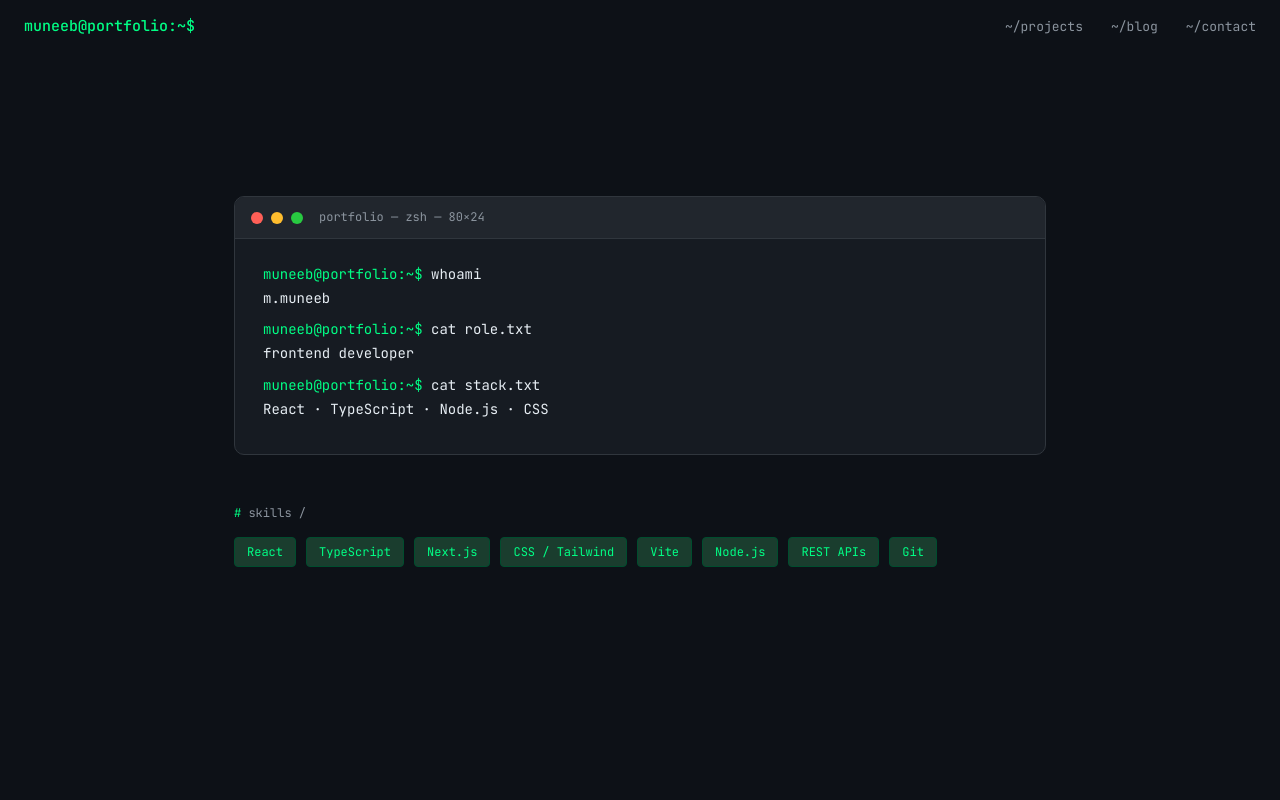
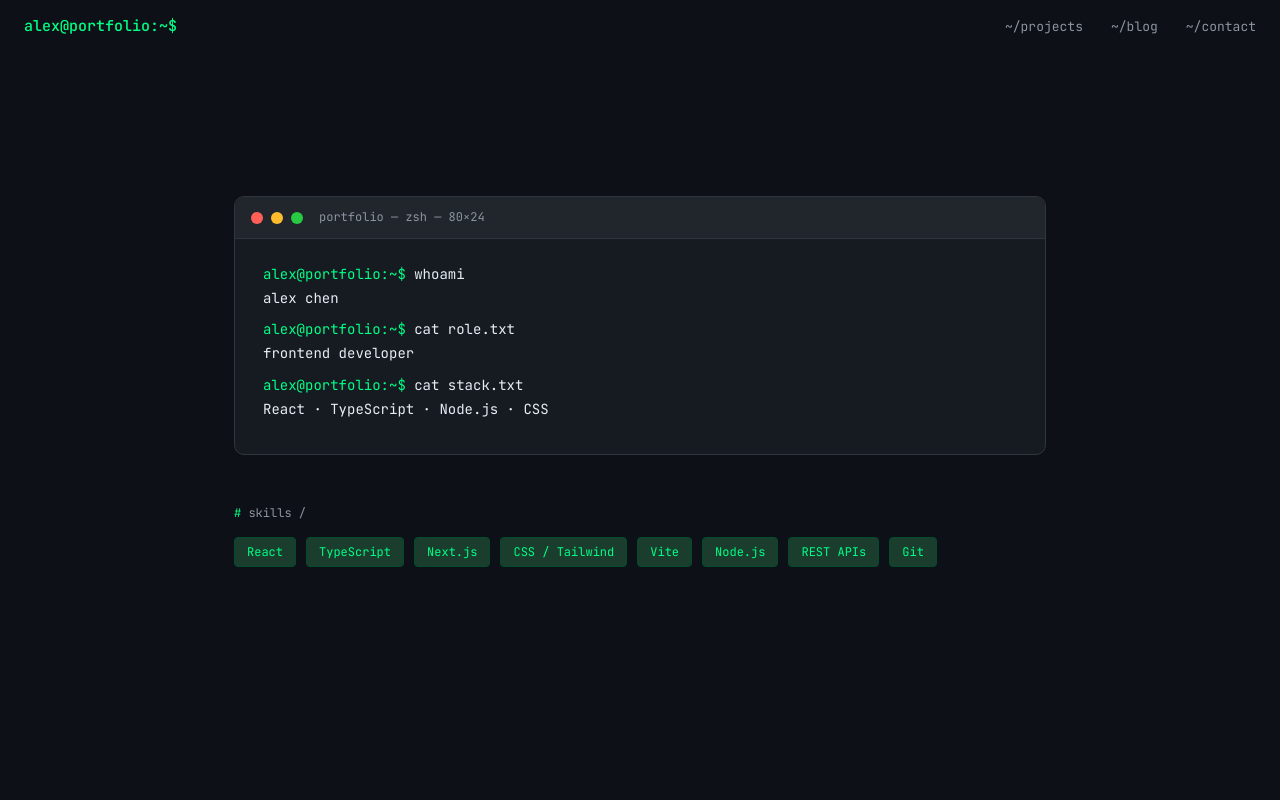
Before and after one commit to mmuneeb1000/portfolio-website-muneeb, a React (Vite) app in the folder client/: page / in a window 1280 px wide. Shown: the top 800 px of the page. Built offline with nearby package versions, Linux system fonts and the light colour scheme; no server answers.

Commit message:
new commit

```diff
--- a/client/index.html
+++ b/client/index.html
@@ -1,9 +1,9 @@
-<!doctype html>
+<!DOCTYPE html>
 <html lang="en">
   <head>
     <meta charset="UTF-8" />
     <meta name="viewport" content="width=device-width, initial-scale=1.0" />
-    <title>M.Muneeb — Frontend Developer</title>
+    <title>Alex Chen — Frontend Developer</title>
     <link rel="preconnect" href="https://fonts.googleapis.com" />
     <link rel="preconnect" href="https://fonts.gstatic.com" crossorigin />
     <link
--- a/client/src/components/Hero.jsx
+++ b/client/src/components/Hero.jsx
@@ -1,18 +1,10 @@
 import React, { useState, useEffect } from "react";
 
 const lines = [
-  { prompt: "whoami", delay: 400, output: "m.muneeb" },
+  { prompt: "whoami", delay: 400, output: "alex chen" },
   { prompt: "cat role.txt", delay: 1200, output: "frontend developer" },
-  {
-    prompt: "cat stack.txt",
-    delay: 2000,
-    output: "React · TypeScript · Node.js · CSS",
-  },
-  {
-    prompt: "uptime",
-    delay: 2800,
-    output: "3 years building things for the web",
-  },
+  { prompt: "cat stack.txt", delay: 2000, output: "React · TypeScript · Node.js · CSS" },
+  { prompt: "uptime", delay: 2800, output: "3 years building things for the web" },
 ];
 
 function TypedLine({ text, speed = 40, onDone }) {
@@ -53,7 +45,7 @@ export default function Hero() {
   const handlePromptDone = (i) => {
     setTimeout(() => {
       setVisibleLines((prev) =>
-        prev.map((l, idx) => (idx === i ? { ...l, showOutput: true } : l)),
+        prev.map((l, idx) => (idx === i ? { ...l, showOutput: true } : l))
       );
       setTimeout(() => {
         setTypingIndex((prev) => prev + 1);
@@ -62,14 +54,8 @@ export default function Hero() {
   };
 
   const skills = [
-    "React",
-    "TypeScript",
-    "Next.js",
-    "CSS / Tailwind",
-    "Vite",
-    "Node.js",
-    "REST APIs",
-    "Git",
+    "React", "TypeScript", "Next.js", "CSS / Tailwind",
+    "Vite", "Node.js", "REST APIs", "Git",
   ];
 
   return (
@@ -134,7 +120,7 @@ export default function Hero() {
             <div key={i} style={{ marginBottom: 4 }}>
               <div>
                 <span style={{ color: "var(--green)", userSelect: "none" }}>
-                  muneeb@portfolio:~${" "}
+                  alex@portfolio:~${" "}
                 </span>
                 {line.typing ? (
                   <TypedLine
@@ -146,13 +132,7 @@ export default function Hero() {
                 )}
               </div>
               {line.showOutput && (
-                <div
-                  style={{
-                    color: "var(--text)",
-                    paddingLeft: 0,
-                    marginBottom: 8,
-                  }}
-                >
+                <div style={{ color: "var(--text)", paddingLeft: 0, marginBottom: 8 }}>
                   {line.output}
                 </div>
               )}
@@ -163,7 +143,7 @@ export default function Hero() {
           {typingIndex >= lines.length && (
             <div>
               <span style={{ color: "var(--green)", userSelect: "none" }}>
-                muneeb@portfolio:~${" "}
+                alex@portfolio:~${" "}
               </span>
               <span className="cursor" />
             </div>
--- a/client/src/components/Navbar.jsx
+++ b/client/src/components/Navbar.jsx
@@ -35,7 +35,7 @@ export default function Navbar() {
       }}
     >
       <span style={{ color: "var(--green)", fontWeight: 500, fontSize: 15 }}>
-        muneeb@portfolio:~$
+        alex@portfolio:~$
       </span>
       <div style={{ display: "flex", gap: 28 }}>
         {links.map((l) => (
```
